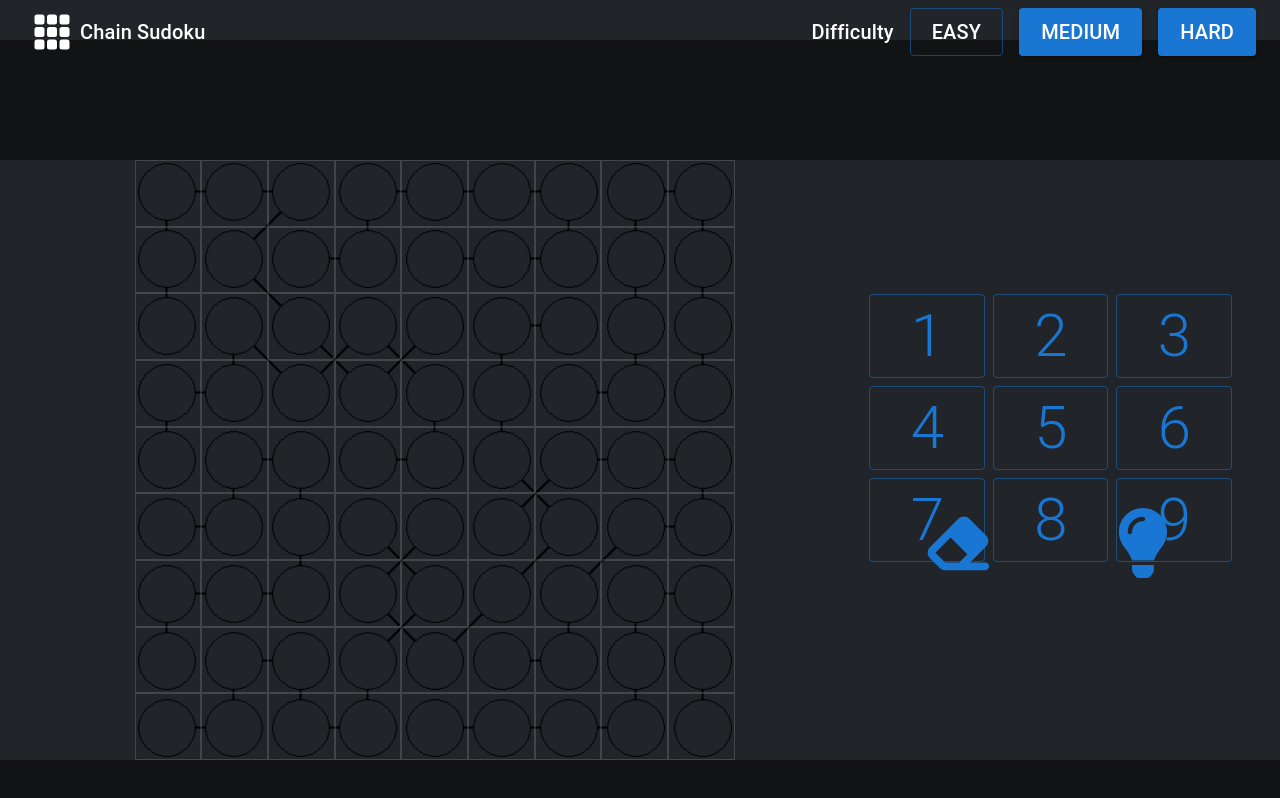
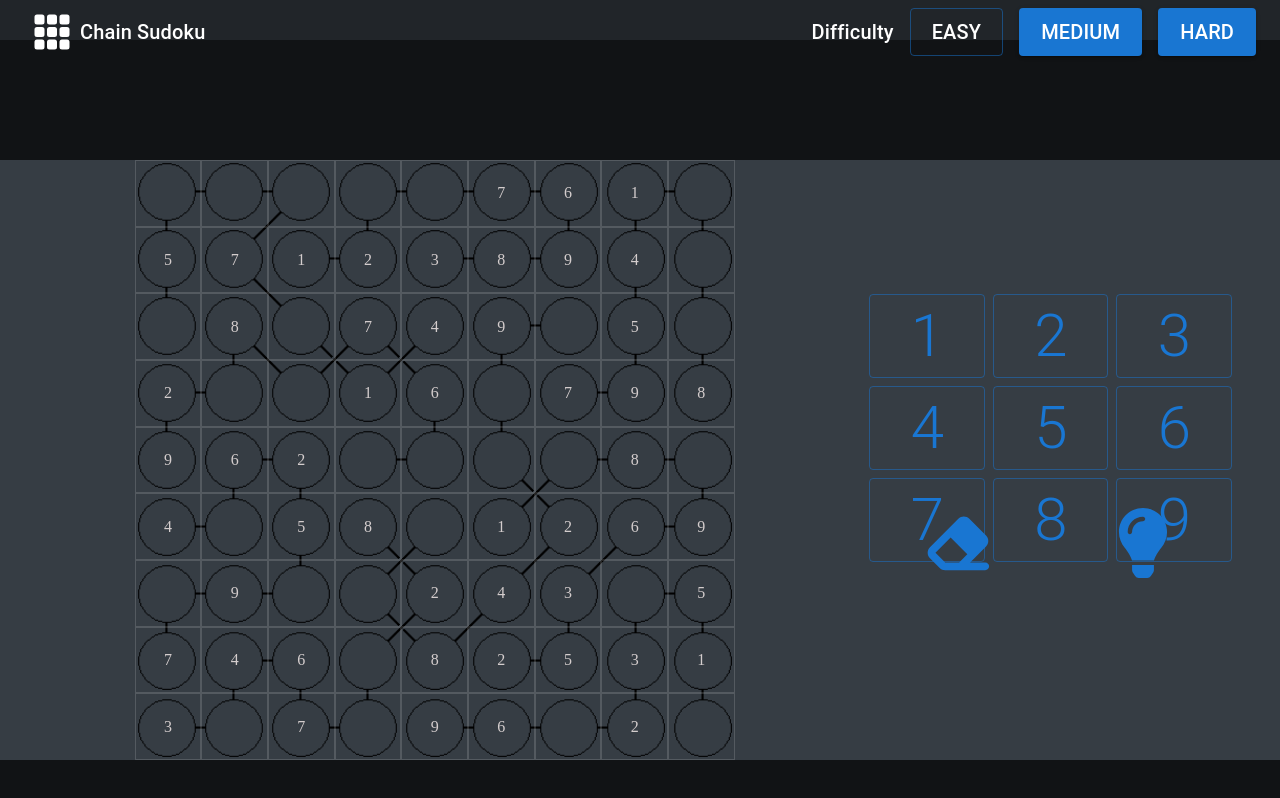
Before and after one commit to George3235/Chain-Sudoku, a React app in the folder frontend/: page / in a window 1280 px wide. Built offline with nearby package versions, Linux system fonts and the light colour scheme; the HTML template or start-up script is replaced by a standard one.

Commit message:
Skapade en funktion för att representera value och lista

```diff
--- a/frontend/src/Components/MainGrid/mainBox.tsx
+++ b/frontend/src/Components/MainGrid/mainBox.tsx
@@ -10,13 +10,124 @@ import { useState, type JSX } from "react";
 // Bilden för Easy
 import easy from "../../assets/Easy_Blank.png";
 
+type Cell = {
+  row: number;
+  column: number;
+  init?: number;
+  use?: number;
+};
+
+// Lista med Easy bräda
+
+const Easy : Cell[] = [
+
+  // Rad 0
+  {row: 0, column: 5, init:7},
+  {row: 0, column: 6, init:6},
+  {row: 0, column: 7, init:1},
+
+  // Rad 1
+  {row: 1, column: 0, init:5},
+  {row: 1, column: 1, init:7},
+  {row: 1, column: 2, init:1},
+  {row: 1, column: 3, init:2},
+  {row: 1, column: 4, init:3},
+  {row: 1, column: 5, init:8},
+  {row: 1, column: 6, init:9},
+  {row: 1, column: 7, init:4},
+
+  // Rad 2
+  {row: 2, column:1, init:8},
+  {row: 2, column:3, init:7},
+  {row: 2, column:4, init:4},
+  {row: 2, column:5, init:9},
+  {row: 2, column:7, init:5},
+
+  // Rad 3
+  {row: 3, column:0, init:2},
+  {row: 3, column:3, init:1},
+  {row: 3, column:4, init:6},
+  {row: 3, column:6, init:7},
+  {row: 3, column:7, init:9},
+  {row: 3, column:8, init:8},
+
+  // Rad 4
+  {row: 4, column:0, init:9},
+  {row: 4, column:1, init:6},
+  {row: 4, column:2, init:2},
+  {row: 4, column:7, init:8},
+
+  // Rad 5
+  {row: 5, column:0, init:4},
+  {row: 5, column:2, init:5},
+  {row: 5, column:3, init:8},
+  {row: 5, column:5, init:1},
+  {row: 5, column:6, init:2},
+  {row: 5, column:7, init:6},
+  {row: 5, column:8, init:9},
+
+  // Rad 6
+  {row:6, column:1, init: 9},
+  {row:6, column:4, init: 2},
+  {row:6, column:5, init: 4},
+  {row:6, column:6, init: 3},
+  {row:6, column:8, init: 5},
+
+  // Rad 7
+  {row:7, column:0, init: 7},
+  {row:7, column:1, init: 4},
+  {row:7, column:2, init: 6},
+  {row:7, column:4, init: 8},
+  {row:7, column:5, init: 2},
+  {row:7, column:6, init: 5},
+  {row:7, column:7, init: 3},
+  {row:7, column:8, init: 1},
+
+  // Rad 8
+  {row: 8, column:0, init: 3},
+  {row: 8, column:2, init: 7},
+  {row: 8, column:4, init: 9},
+  {row: 8, column:5, init: 6},
+  {row: 8, column:7, init: 2},
+
+]
+// En funktion skapar en tom bräda där varje cell är av typen Cell
+function createBoard(inti: Cell[]): Cell[] {
+  const emptyBoard: Cell[] = [];
+  for (let row=0; row<9; row++) {
+    for (let column=0; column<9; column++) {
+
+      const initValue = inti.find(
+        (c) => c.row === row && c.column === column
+      )
+      // Om initial value finns
+      if(initValue) {
+        emptyBoard.push({row, column, init: initValue.init});
+      }
+      // Om initial value ej finns
+      else {
+        emptyBoard.push({row, column})
+      }
+    }
+  }
+  return emptyBoard;
+}
+
 const MainBox = () => {
+  // En State som fyller i Bräda i UI
+  const [board, setBoard] = useState<Cell[]> (() => createBoard(Easy));
   // För att skapa cellerna
-  const cells: JSX.Element[] = [];
+  const boxes: JSX.Element[] = [];
 
   for(let row = 0; row <9; row++) {
     for(let column=0; column <9; column++) {
-      cells.push(
+
+      const position = row * 9 + column;
+      const cell = board[position];
+
+      const showVal = cell?.init ?? cell?.use ?? ""
+
+      boxes.push(
         <Box key={`${row}-${column}`}
           sx={{cursor:"pointer",
              // Den med border ska man ta bort
@@ -25,14 +136,16 @@ const MainBox = () => {
           onClick={() => {
             console.log("Clicked cell", { row, col: column });
           }}
-        />
+        >
+          {showVal}
+        </Box>
       )
     }
   }
   return (
     <Container
       maxWidth="xl"
-      sx={{ backgroundColor: "#212529ff", height: "75vh" }}
+      sx={{ backgroundColor: "#363d44ff", height: "75vh" }}
     >
       {/*Definerar områden för Själva Cirklarna grid och allt annat */}
       <Grid container sx={{ height: "100%" }}>
@@ -47,7 +160,7 @@ const MainBox = () => {
             {/*Själva Table med rutorna */}
             <Box sx={{position:"absolute", inset:0, display:"grid", gridTemplateRows: "repeat(9,1fr)", gridTemplateColumns: "repeat(9,1fr)" }}>
               {/* Skapar 81 rutor inne i table */}
-              {cells}
+              {boxes}
             </Box>
           </Box>
         </Grid>
```
Also changed, not shown: 1 other file (tests, documents, lock files or other folders).
